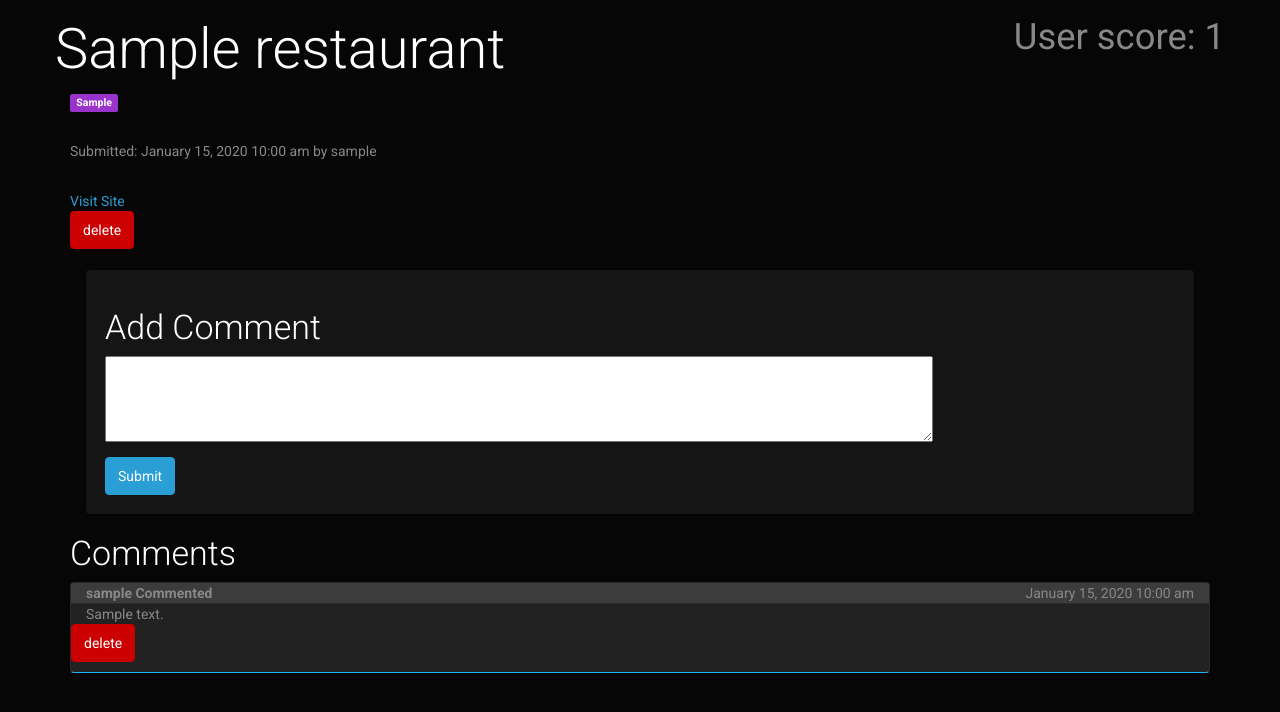
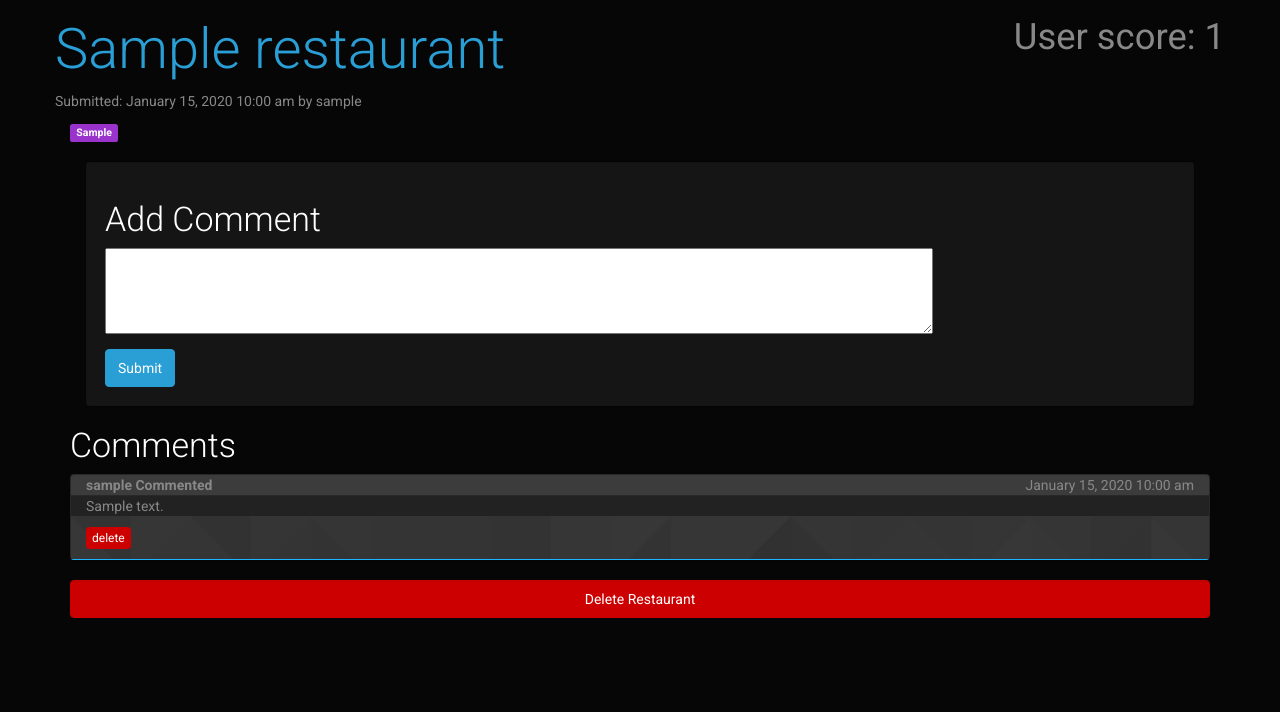
Before and after one commit to jvb93/cis444Project, a PHP site: page /restaurant.php?id=1 in a window 1280 px wide. Shown: the part 51-763 px from the top of the page. Run offline with PHP 8.4, Linux system fonts and the light colour scheme; the visitor is signed in with stand-in values (Sample User, id 1); tables that the repository leaves empty hold one stand-in row (values such as "Sample post").

Commit message:
wrote some sanitization, cleaned up comment delete layout

```diff
--- a/addComment.php
+++ b/addComment.php
@@ -7,7 +7,7 @@
 			$user = $_SESSION['userId'];
 
 
-			$cleancomment = str_replace("'", "", $comment);
+			$cleancomment = sanitize_sql_string($comment);
 
 
 			$result = mysql_query("INSERT INTO Comment(submitter_id, restaurant_id, comment_text, submit_date) VALUES({$user}, {$restaurantID}, '{$cleancomment}', NOW())")
--- a/restaurant.php
+++ b/restaurant.php
@@ -7,7 +7,7 @@ $result = mysql_query("select Restaurant.submitter_id, name, submit_date, User.U
         . "<p>Error Code " . mysql_errno()
         . ": " . mysql_error()) . "<p>";
 $dataRow = mysql_fetch_row($result);
-echo("<div class='row'><div class='c ol-md-12'><h1>{$dataRow[1]}<small class='pull-right'>User score: {$dataRow[5]}</small></h1></div></div>");
+echo("<div class='row'><div class='c ol-md-12'><h1><a href='$dataRow[4]' target='_blank'>{$dataRow[1]}</a><small class='pull-right'>User score: {$dataRow[5]}</small></h1></div></div>");
 
 
   $phpdate = strtotime( $dataRow[2] );
@@ -18,6 +18,10 @@ echo("<div class='row'><div class='c ol-md-12'><h1>{$dataRow[1]}<small class='pu
             or die("<p>Could not perform database query by device type types.</p>"
             . "<p>Error Code " . mysql_errno()
             . ": " . mysql_error()) . "<p>";
+  echo("<div class='row'><p>Submitted: $mysqldate by $dataRow[3]</p>");
+
+  echo("</div>");
+
 $tagRow = mysql_fetch_row($tags);
         do{
 
@@ -26,11 +30,9 @@ $tagRow = mysql_fetch_row($tags);
 
             $tagRow = mysql_fetch_row ($tags);
         } while ($tagRow);
-  //
-  echo("<p><br/></p>");
 
-  echo("<p>Submitted: $mysqldate by $dataRow[3]</p><br/>");
-  echo("<a href='$dataRow[4]' target='_blank'>Visit Site</a><br/>");
+
+
   $tags =  mysql_query("SELECT tag_value from Tag join Tag_Restaurant_Mapping on Tag_Restaurant_Mapping.tag_id = Tag.id where Tag_Restaurant_Mapping.restaurant_id = '{$dataRow[0]}'")
             or die("<p>Could not perform database query by device type types.</p>"
             . "<p>Error Code " . mysql_errno()
@@ -38,18 +40,10 @@ $tagRow = mysql_fetch_row($tags);
 
 
 
+
 #Checks if you're signed in to allow submitting comments
 if(isset($_SESSION['userId']))
 {
-  #If user created this restaurant, or if user is an admin, he/she can delete it
-  if($_SESSION['userId'] == $dataRow[0] OR
-     $_SESSION['isAdmin'] == 1)
-  {
-    echo("<form action='deleteRestaurant.php' method='get'>");
-    echo("<p> <input class='btn btn-danger' type ='submit' value='delete' />");
-    echo("<input type='hidden' name='restaurantID' value={$id} />");
-    echo("</form>");
-  }
 
   #Add comment
   echo ("
@@ -93,18 +87,23 @@ $comments = mysql_query("SELECT User.User_Name, Comment.comment_text,
                 </div>
                 <div class='panel-body'>
                   {$row[1]}
-                </div>");
+                </div>
+                <div class='panel-footer'>");
 
+         if(isset($_SESSION['userName']))
+         {
            if($_SESSION['userName'] == $row[0] OR
               $_SESSION['isAdmin'] == 1)
            {
              echo("<form action='deleteComment.php' method='get'>");
-        echo("<p> <input class='btn btn-danger' type ='submit' value='delete' />");
+             echo("<input class='btn btn-xs btn-danger' style='right:0px;' type ='submit' value='delete' />");
              echo("<input type='hidden' name='commentID' value={$row[3]} />");
              echo("</form>");
            }
+         }
 
-      echo("</div>");
+
+      echo("</div></div>");
 
       $row = mysql_fetch_row($comments);
     }
@@ -115,5 +114,19 @@ $comments = mysql_query("SELECT User.User_Name, Comment.comment_text,
    }
 
 
+
+   if(isset($_SESSION['userName']))	//If the session is already started.
+   {
+     if($_SESSION['userId'] == $dataRow[0] OR
+        $_SESSION['isAdmin'] == 1)
+     {
+       echo("<form action='deleteRestaurant.php' class='' method='get'>");
+       echo("<p> <input class='btn btn-danger form-control' type ='submit' value='Delete Restaurant' />");
+       echo("<input type='hidden' name='restaurantID' value={$id} />");
+       echo("</form>");
+     }
+   }
+
+
 ?>
 <?php include 'footer.php';?>
--- a/signUpVerify.php
+++ b/signUpVerify.php
@@ -7,10 +7,10 @@
 			$password=$_POST["password"];
 
 
-			sanitize_paranoid_string($username);
-			sanitize_paranoid_string($password);
+			$cleanUserName = sanitize_sql_string($username);
+			$cleanPassword = sanitize_sql_string($password);
 			//Second let's check if that username and password are correct and found in our database
-			$sql1=mysql_query("insert into User(user_name, Pass, create_date, last_login, is_admin) values('{$username}', '{$password}', NOW(), NOW(), 0)")
+			$sql1=mysql_query("insert into User(user_name, Pass, create_date, last_login, is_admin) values('{$cleanUserName}', '{$cleanPassword}', NOW(), NOW(), 0)")
 							   or die("<p>Could not perform database query for user login.</p>"
 									. "<p>Error Code " . mysql_errno()
 									. ": " . mysql_error()) . "<p>";
--- a/verifyLogin.php
+++ b/verifyLogin.php
@@ -6,10 +6,10 @@
 			$username=$_POST["username"];
 			$password=$_POST["password"];
 
-			sanitize_paranoid_string($username);
-			sanitize_paranoid_string($password);
+			$cleanUserName = sanitize_sql_string($username);
+			$cleanPassword = sanitize_sql_string($password);
 			//Second let's check if that username and password are correct and found in our database
-			$sql1=mysql_query("SELECT user_name, is_admin, id FROM User WHERE user_name='$username' AND Pass='$password'")
+			$sql1=mysql_query("SELECT user_name, is_admin, id FROM User WHERE user_name='$cleanUserName' AND Pass='$cleanUserName'")
 							   or die("<p>Could not perform database query for user login.</p>"
 									. "<p>Error Code " . mysql_errno()
 									. ": " . mysql_error()) . "<p>";
```
Lines whose indentation alone changed are shown as unchanged.
